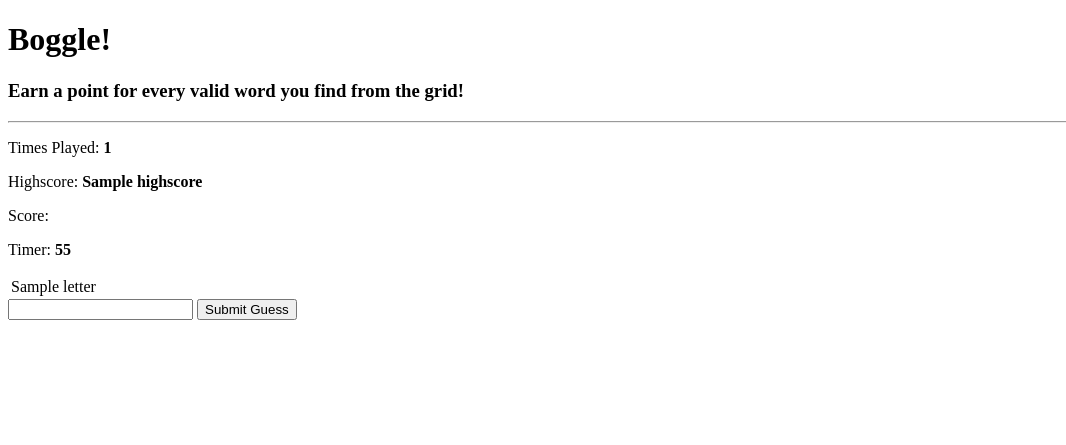
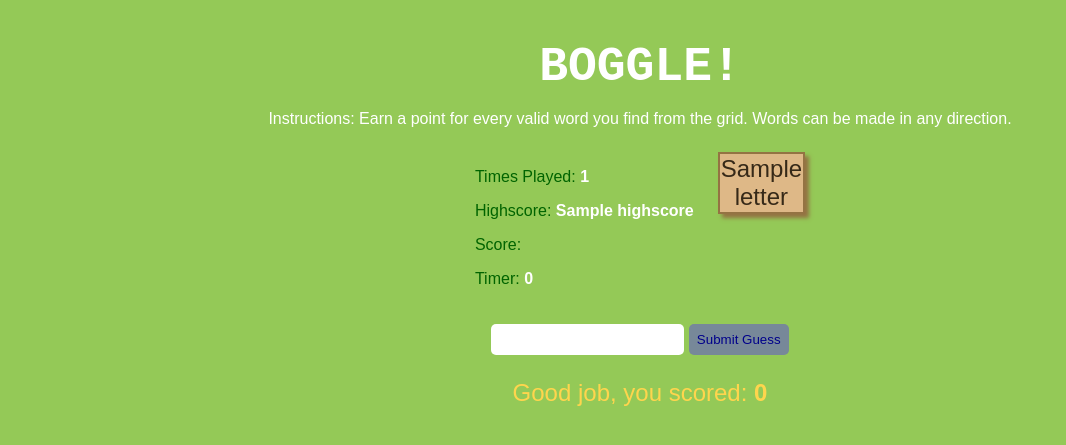
Before and after one commit to jenniferlyuhlee/flask-boggle, a Flask app: template templates/index.html in a window 1280 px wide. Shown: the top 445 px of the page, without its empty margins (0-1066 px from the left). Run offline with Flask 2, Linux system fonts and the light colour scheme; the template is opened without the code that fills it: most values are stand-ins (such as "Sample title", 1, 10 or a date in 2020); parts of the project's set-up code (start-up, migrations or seed data) failed here and were passed over; some libraries are stand-ins or nearby versions.

Commit message:
completed draft before class refactoring

```diff
--- a/app.py
+++ b/app.py
@@ -20,11 +20,28 @@ def show_board():
                            num_plays = num_plays)
 
 
-@app.route('/check_word')
+@app.route('/check-word')
 def check_word():
     """Checks if guessed word is in dictionary"""
+
     board = session['board']
     guess = request.args['guess']
     result = boggle_game.check_valid_word(board, guess)
 
     return jsonify({"result": result})
+
+
+@app.route('/end-game', methods=["POST"])
+def end_game():
+    """Handles end of game, updating high score and number of plays"""
+
+    score = request.json['score']
+    highscore = session.get('highscore', 0)
+    num_plays = session.get('num_plays', 0)
+
+    session['highscore'] = max(score, highscore)
+    session['num_plays'] = num_plays + 1
+
+    #returns true if highscore was broken
+    new_highscore = (score > highscore)
+    return jsonify({"new_highscore": new_highscore})
--- /dev/null
+++ b/static/app.css
@@ -0,0 +1,90 @@
+/* General styling */
+body{
+    font-family: Arial, Helvetica, sans-serif;
+    color: white;
+    display: flex;
+    flex-direction: column;
+    align-items: center;
+    background: rgb(148, 201, 87);
+}
+
+h1{
+    font-family:'Courier New', Courier, monospace;
+    font-size: 3rem;
+    margin-bottom: 0px;
+}
+
+#instructions{
+    margin: 1rem 2rem 1.5rem;
+}
+
+/* Score board + board styling */
+.container{
+    display: inline-flex;
+    margin-bottom: 20px;
+}
+
+.score-board{
+    margin-right: 1.5rem;
+    color: darkgreen;
+}
+
+.num_plays, .highscore, .score, .timer{
+    color: white;
+}
+
+table{
+    box-shadow: 4px 4px 4px rgb(148, 115, 67);
+}
+
+table, td{
+    text-align: center;
+    border: 2px solid rgb(148, 115, 67);
+    border-collapse: collapse;
+}
+
+td{
+    font-size: 1.5rem;
+    background-color: burlywood;
+    color: rgb(54, 41, 24);
+    width: 2rem;
+    height: 2rem;
+}
+
+/*  styling */
+input{
+    padding: 0.5rem;
+    border: none;
+    border-radius: 5px;
+}
+
+button{
+    color: darkblue;
+    background-color: lightblue;
+    padding: 0.5rem;
+    border:none;
+    border-radius: 5px;
+}
+
+button:hover{
+    cursor: pointer;
+}
+
+button:disabled{
+    background-color: lightslategray;
+    cursor: not-allowed;
+}
+
+/* Response dynamic coloring*/
+.invalid{
+    color: red;
+}
+
+.valid{
+    color: darkgreen;
+}
+
+.finish{
+    font-size: 1.5rem;
+    color: rgb(255, 213, 77);
+}
--- a/static/app.js
+++ b/static/app.js
@@ -1,9 +1,12 @@
 let score = 0;
-let sec = 60;
+let sec = 5;
+let correct_guesses = new Set();
 
-
-//timer resource:
-//https://www.youtube.com/watch?time_continue=348&v=x7WJEmxNlEs&embeds_referring_euri=https%3A%2F%2Fwww.google.com%2Fsearch%3Fq%3Dhow%2Bto%2Bput%2Ba%2Btimer%2Bon%2Ba%2Bgame%2Bjs%2Bdom%2Bjs%26sca_esv%3D97d3c4185a5a42ee%26rlz%3D1C5CHFA_enUS939US939%26sxsrf%3DA&source_ve_path=Mjg2NjMsMjg2NjMsMjM4NTE&feature=emb_title
+/** Sets timer and stops guesses when timer is up
+ *
+ * timer resource:
+ * https://www.youtube.com/watch?time_continue=348&v=x7WJEmxNlEs&embeds_referring_euri=https%3A%2F%2Fwww.google.com%2Fsearch%3Fq%3Dhow%2Bto%2Bput%2Ba%2Btimer%2Bon%2Ba%2Bgame%2Bjs%2Bdom%2Bjs%26sca_esv%3D97d3c4185a5a42ee%26rlz%3D1C5CHFA_enUS939US939%26sxsrf%3DA&source_ve_path=Mjg2NjMsMjg2NjMsMjM4NTE&feature=emb_title
+ */
 const timer = setInterval(countdown, 1000);
 
 function countdown(){
@@ -11,44 +14,67 @@ function countdown(){
     sec--;
     if (sec < 0){
         clearInterval(timer);
+        endGame();
     }
 }
 
+/**
+ * Front-end display functions
+ */
 function displayTimer(sec){
     $(".timer").text(`${sec}`)
 }
 
-
-function displayMessage(msg){
-    $(".response").html(msg)
+function displayMessage(msg, cls){
+    $("#response").removeClass().addClass(`${cls}`).html(msg);
 }
-
 
 function displayScore(score){
     $(".score").text(score)
 }
 
-
+/**
+ * handles guess by checking response from server and displaying corresponding message
+ */
 async function handleGuess(evt){
     evt.preventDefault();
     let guess = $("#guess").val();
-    const resp = await axios.get("/check-word", {params: {guess}});
+    console.log(guess);
+    const resp = await axios.get('/check-word', {params: {guess}});
 
     //checks for word validity from server response
     if (resp.data.result === 'not-on-board'){
-        displayMessage(`<bold>${guess}</bold> isn't on the board`);
+        displayMessage(`<b>${guess.toUpperCase()}</b> isn't on the board!`, 'invalid');
     }
-    else if (resp.data.result === 'not-a-word'){
-        displayMessage(`<bold>${guess}</bold> isn't a word`);
+    else if (resp.data.result === 'not-word'){
+        displayMessage(`<b>${guess.toUpperCase()}</b> isn't a valid word!`, 'invalid');
+    }
+    else if (resp.data.result === 'ok'){
+        if (correct_guesses.has(guess)){
+            displayMessage(`You already guessed <b>${guess.toUpperCase()}</b>!`, 'invalid');
+        }
+        else{
+            displayMessage(`<b>${guess.toUpperCase()}</b> is on the board!`, 'valid');
+            correct_guesses.add(guess);
+            score += guess.length;
+        }
+        displayScore(score);
+    }
+    $("#submit-word-form").trigger('reset');
+}
+$("#submit-word-form").on("submit", handleGuess);
+
+
+/** Stop guessing and checks if score beat highscore by sending score to server
+ *  Displays appropriate message
+ */
+async function endGame(){
+    $('#submit-button').prop('disabled', true);
+    const resp = await axios.post('/end-game', {score: score});
+    if (resp.data.new_highscore){
+        displayMessage(`Hooray! You set a new highscore: <b>${score}<b>` , 'finish');
     }
     else{
-        displayMessage(`<bold>${guess}</bold> is on the board!`);
-        score += guess.length;
-        displayScore(score);
+        displayMessage(`Good job, you scored: <b>${score}<b>`, 'finish');
     }
 }
-$("#submit-word-form").on("submit", handleGuess)
-
-// async function endGame(){
-
-// }
--- a/templates/index.html
+++ b/templates/index.html
@@ -3,18 +3,21 @@
 <head>
     <meta charset="UTF-8">
     <meta name="viewport" content="width=device-width, initial-scale=1.0">
+    <link rel="stylesheet" href="/static/app.css">
     <title>BOGGLE</title>
 </head>
 <body>
-    <h1>Boggle!</h1>
-    <h3>Earn a point for every valid word you find from the grid!</h3>
-    <hr>
+    <h1>BOGGLE!</h1>
+    <p id = 'instructions'>Instructions: Earn a point for every valid word you find from the grid. Words can be made in any direction.</p>
+
+    <div class = 'container'>
         <section class = "score-board">
             <p>Times Played: <b class = "num_plays">{{num_plays}}</b></p>
             <p>Highscore: <b class = "highscore">{{highscore}}</b></p>
             <p>Score: <b class = "score"></b></p>
             <p>Timer: <b class = "timer"></b></p>
         </section>
+
         <section class = "board">
             <table>
                 {% for row in board %}
@@ -26,16 +29,16 @@
                 {% endfor %}
             </table>
         </section>
-
+</div>
     <section class = "word-form">
-        <form action = "#" id = "submit-word-form">
+        <form id = "submit-word-form">
             <input required type = "text" name = "guess" id = "guess">
-            <button type = 'submit'>Submit Guess</button>
+            <button id = 'submit-button' type = 'submit'>Submit Guess</button>
         </form>
     </section>
 
     <section class = "js">
-        <p class = "response"></p>
+        <p id = "response"></p>
     </section>
 
     <script src="https://unpkg.com/jquery"></script>
```
Lines whose indentation alone changed are shown as unchanged.
